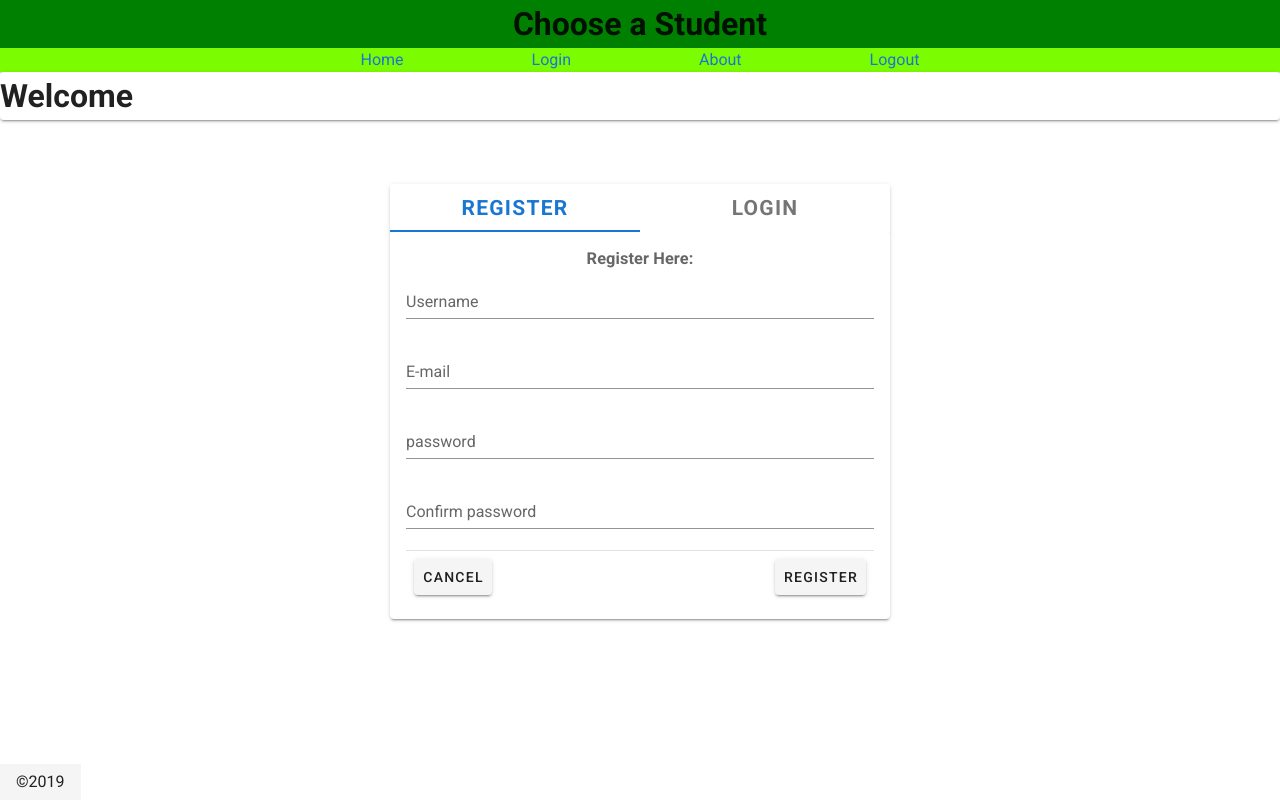
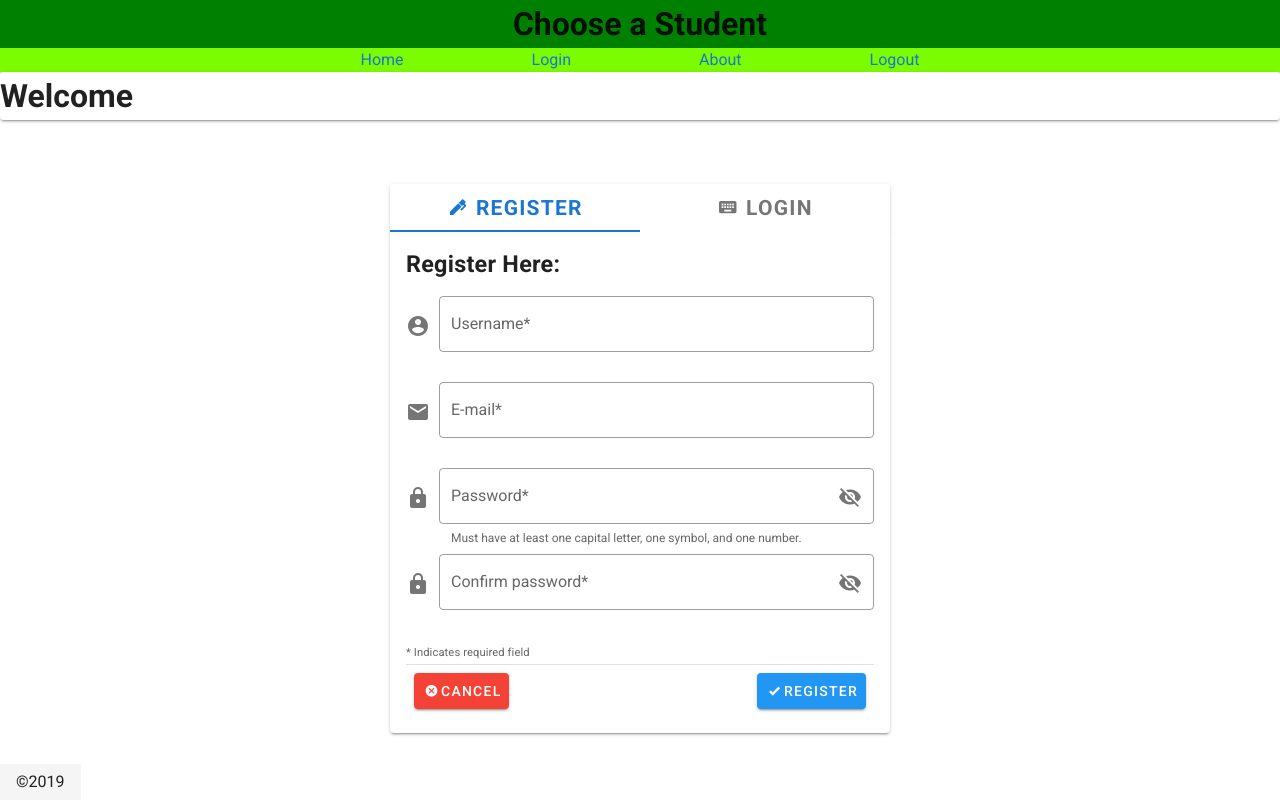
Before and after one commit to Holgermueller/choose-a-cause, a Vue app: page / in a window 1280 px wide. Built offline with nearby package versions, Linux system fonts and the light colour scheme.

Commit message:
form scaffold basic functionality

```diff
--- a/src/components/LoginRegistration/LoginForm.vue
+++ b/src/components/LoginRegistration/LoginForm.vue
@@ -1,14 +1,36 @@
 <template>
   <div id="login">
     <v-form ref="form">
-            <v-text-field v-model="usernameOrEmail" label="Username or Email"></v-text-field>
-            <v-text-field v-model="password" label="Password"></v-text-field>
+      <v-flex xs12 sm12 md12 lg12 xl12>
+        <v-text-field
+          v-model="usernameOrEmail"
+          label="Username or Email"
+          outlined
+          prepend-icon="mdi-account-circle"
+        ></v-text-field>
+      </v-flex>
+      <v-flex xs12 sm12 md12 lg12 xl12>
+        <v-text-field
+          v-model="password"
+          label="Password"
+          outlined
+          :type="show_password ? 'text' : 'password'"
+          prepend-icon="mdi-lock"
+          :append-icon="show_password ? 'mdi-eye' : 'mdi-eye-off'"
+          @click:append="show_password = !show_password"
+        ></v-text-field>
+      </v-flex>
     </v-form>
     <v-divider></v-divider>
     <v-card-actions>
-            <v-btn>Cancel</v-btn>
+      <v-btn color="red" @click="clearLoginForm" class="white--text">
+        <span class="mdi mdi-close-circle"></span>Cancel
+      </v-btn>
       <v-spacer></v-spacer>
-            <v-btn>Submit</v-btn>
+      <v-btn color="blue" class="white--text" @click="getLoginData">
+        <span class="mdi mdi-check-bold"></span>
+        Submit
+      </v-btn>
     </v-card-actions>
   </div>
 </template>
@@ -17,11 +39,20 @@
 import db from "../firebase/firebaseInit";
 
 export default {
-    data(){
-        return{
+  data() {
+    return {
       usernameOrEmail: null,
-            password: null
+      password: null,
+      show_password: false
+    };
+  },
+  methods: {
+    getLoginData() {
+      console.log("click");
+    },
+    clearLoginForm() {
+      this.$refs.form.reset();
     }
   }
-}
+};
 </script>
--- a/src/components/LoginRegistration/LoginRegistration.vue
+++ b/src/components/LoginRegistration/LoginRegistration.vue
@@ -3,15 +3,20 @@
     <v-card class="login-register" width="500">
       <v-tabs v-model="tab" fixed-tabs>
         <v-tab v-for="(form, index) in forms" :key="index">
-          <h2>{{form.formName}}</h2>
+          <h2>
+            <span :class="form.icon"></span>
+            {{form.formName}}
+          </h2>
         </v-tab>
       </v-tabs>
 
       <v-tabs-items v-model="tab">
         <v-tab-item v-for="(form, index) in forms" :key="index">
           <v-card>
+            <v-card-title class="text-center">
+              <h3>{{form.formMessage}}</h3>
+            </v-card-title>
             <v-card-text>
-              <h3 class="form-message">{{form.formMessage}}</h3>
               <div v-if="form.formName === 'Register'">
                 <RegistrationForm />
               </div>
@@ -41,9 +46,14 @@ export default {
       forms: [
         {
           formName: "Register",
-          formMessage: "Register Here:"
+          formMessage: "Register Here:",
+          icon: "mdi mdi-pen"
         },
-        { formName: "Login", formMessage: "Log in here:" }
+        {
+          formName: "Login",
+          formMessage: "Log in here:",
+          icon: "mdi mdi-keyboard"
+        }
       ]
     };
   }
--- a/src/components/LoginRegistration/RegistrationForm.vue
+++ b/src/components/LoginRegistration/RegistrationForm.vue
@@ -1,16 +1,52 @@
 <template>
   <div id="register">
     <v-form ref="form">
-      <v-text-field v-model="username" label="Username"></v-text-field>
-      <v-text-field v-model="email" label="E-mail"></v-text-field>
-      <v-text-field v-model="password" label="password"></v-text-field>
-      <v-text-field v-model="confirm_password" label="Confirm password"></v-text-field>
+      <v-flex xs12 sm12 md12 lg12 xl12>
+        <v-text-field
+          prepend-icon="mdi-account-circle"
+          v-model="username"
+          label="Username*"
+          outlined
+        ></v-text-field>
+      </v-flex>
+      <v-flex xs12 sm12 md12 lg12 xl12>
+        <v-text-field prepend-icon="mdi-email" v-model="email" label="E-mail*" outlined></v-text-field>
+      </v-flex>
+      <v-flex xs12 sm12 md12 lg12 xl12>
+        <v-text-field
+          v-model="password"
+          label="Password*"
+          outlined
+          :type="show_password ? 'text' : 'password'"
+          prepend-icon="mdi-lock"
+          :append-icon="show_password ? 'mdi-eye' : 'mdi-eye-off'"
+          hint="Must have at least one capital letter, one symbol, and one number."
+          persistent-hint
+          @click:append="show_password = !show_password"
+        ></v-text-field>
+      </v-flex>
+      <v-flex xs12 sm12 md12 lg12 xl12>
+        <v-text-field
+          v-model="confirm_password"
+          label="Confirm password*"
+          outlined
+          :type="show_confirm_password ? 'text' : 'password'"
+          prepend-icon="mdi-lock"
+          :append-icon="show_confirm_password ? 'mdi-eye' : 'mdi-eye-off'"
+          @click:append="show_confirm_password = !show_confirm_password"
+        ></v-text-field>
+      </v-flex>
     </v-form>
+    <small>* Indicates required field</small>
     <v-divider></v-divider>
     <v-card-actions>
-      <v-btn>Cancel</v-btn>
+      <v-btn color="red" @click="clearRegistrationForm" class="white--text">
+        <span class="mdi mdi-close-circle white--text"></span>
+        Cancel</v-btn>
       <v-spacer></v-spacer>
-      <v-btn>Register</v-btn>
+      <v-btn color="blue" @click="getRegistrationData" class="white--text">
+        <span class="mdi mdi-check-bold white--text"></span>
+        Register</v-btn>
     </v-card-actions>
   </div>
 </template>
@@ -24,11 +60,19 @@ export default {
       username: null,
       email: null,
       password: null,
-      confirm_password: null
+      confirm_password: null,
+      show_password: false,
+      show_confirm_password: false,
+      valid: true
     };
   },
   methods: {
-    getRegistrationData() {}
+    getRegistrationData() {
+      console.log("click");
+    },
+    clearRegistrationForm() {
+      this.$refs.form.reset();
+    }
   }
 };
 </script>
```
Lines whose indentation alone changed are shown as unchanged.
